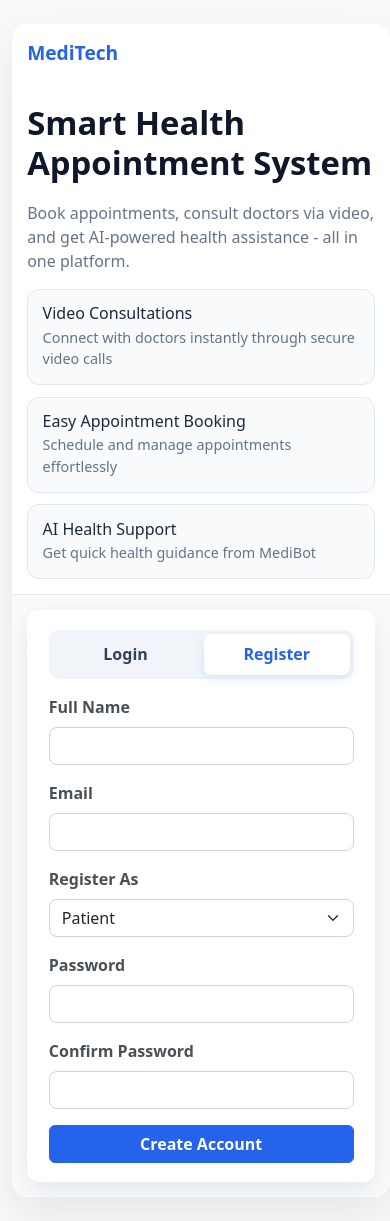
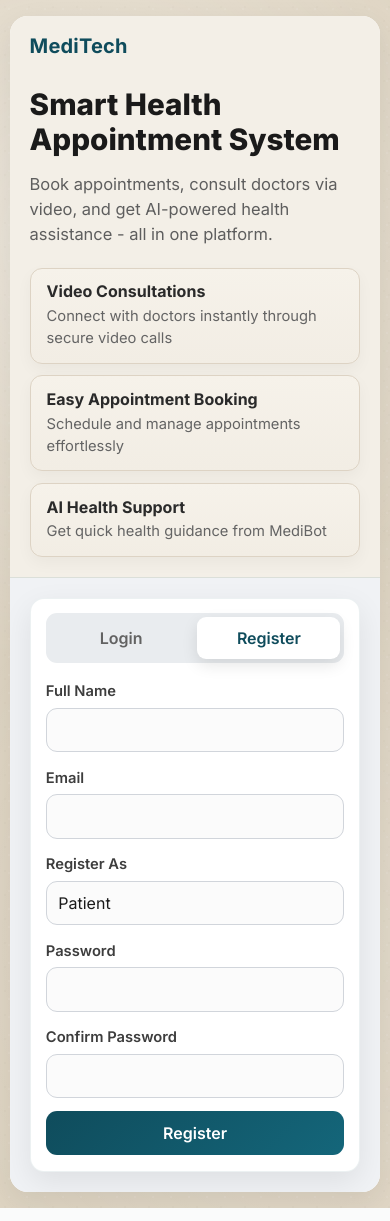
Before and after one commit to Dipanshu-Joshi/Health-Appointment-System, a Flask app: page /auth/register in a window 390 px wide. Run offline with Flask 3, Linux system fonts and the light colour scheme.

Commit message:
render ready

```diff
--- a/app.py
+++ b/app.py
@@ -121,7 +121,11 @@ def create_app() -> Flask:
     return app
 
 
+# WSGI entrypoint for production servers, e.g. `gunicorn app:app`.
+app = create_app()
+
+
 if __name__ == "__main__":
-    flask_app = create_app()
-    # Disable the reloader to avoid a second debug process holding the same port.
-    flask_app.run(debug=True, use_reloader=False)
+    port = int(os.environ.get("PORT", 5000))
+    debug = os.getenv("FLASK_DEBUG", "0") == "1"
+    app.run(host="0.0.0.0", port=port, debug=debug, use_reloader=debug)
--- a/static/css/style.css
+++ b/static/css/style.css
@@ -1,5 +1,100 @@
+:root {
+    --mt-bg: #ded4c2;
+    --mt-panel: #f3efe7;
+    --mt-surface: #f9f6f0;
+    --mt-right-panel: #f0f2f5;
+    --mt-primary: #0f4c5c;
+    --mt-primary-dark: #0c3f4d;
+    --mt-text: #1a1a1a;
+}
+
 body {
-    background-color: #f8f9fa;
+    background-color: var(--mt-bg);
+    font-family: "Inter", system-ui, -apple-system, "Segoe UI", sans-serif;
+    color: var(--mt-text);
+}
+
+.navbar.bg-primary {
+    background: linear-gradient(135deg, var(--mt-primary) 0%, #1b6679 100%) !important;
+}
+
+.card,
+.saas-card,
+.metric-card,
+.dashboard-card,
+.doctor-card,
+.appointment-item-card,
+.form-card {
+    background: var(--mt-surface);
+    border-color: #d6cebf;
+}
+
+.table {
+    --bs-table-bg: var(--mt-surface);
+    --bs-table-striped-bg: #f4eee4;
+    --bs-table-hover-bg: #efe7da;
+}
+
+.btn {
+    border-radius: 10px;
+    font-weight: 600;
+    transition: transform 0.2s ease, box-shadow 0.2s ease, background-color 0.2s ease, border-color 0.2s ease, color 0.2s ease;
+}
+
+.btn:hover,
+.btn:focus-visible {
+    transform: translateY(-1px);
+}
+
+.btn-primary,
+.btn-success {
+    background: linear-gradient(135deg, var(--mt-primary) 0%, #16667a 100%);
+    border-color: var(--mt-primary);
+    color: #fff;
+}
+
+.btn-primary:hover,
+.btn-primary:focus,
+.btn-success:hover,
+.btn-success:focus {
+    background: linear-gradient(135deg, var(--mt-primary-dark) 0%, #125464 100%);
+    border-color: var(--mt-primary-dark);
+    color: #fff;
+    box-shadow: 0 10px 18px rgba(15, 76, 92, 0.22);
+}
+
+.btn-outline-primary,
+.btn-outline-secondary,
+.btn-outline-dark {
+    background: #f6f0e5;
+    border-color: #c7bcab;
+    color: #3f3b34;
+}
+
+.btn-outline-primary:hover,
+.btn-outline-primary:focus,
+.btn-outline-secondary:hover,
+.btn-outline-secondary:focus,
+.btn-outline-dark:hover,
+.btn-outline-dark:focus {
+    background: #ece3d3;
+    border-color: #b4a790;
+    color: #2d2b27;
+    box-shadow: 0 8px 16px rgba(50, 39, 22, 0.14);
+}
+
+.btn-outline-danger {
+    border-color: #be5f5f;
+    color: #9d3434;
+    background: #f8eaea;
+}
+
+.btn-outline-danger:hover,
+.btn-outline-danger:focus {
+    background: #f2d3d3;
+    border-color: #9d3434;
+    color: #782525;
+    box-shadow: 0 8px 16px rgba(157, 52, 52, 0.2);
 }
 
 .flash-message {
@@ -173,149 +271,232 @@ body {
 
 .doctor-card .doctor-specialty {
     font-size: 0.9rem;
-    color: #64748b;
+    color: #626b72;
 }
 
 .auth-page {
-    width: min(1320px, 97vw);
+    width: min(1180px, 96vw);
     margin: 0 auto;
-    min-height: 90vh;
+    min-height: 100vh;
     display: flex;
     align-items: center;
     justify-content: center;
+    position: relative;
+    z-index: 1;
 }
 
 .auth-grid {
     display: grid;
-    grid-template-columns: 1.1fr 1fr;
-    min-height: 700px;
+    grid-template-columns: 1fr 0.95fr;
+    min-height: 640px;
     width: 100%;
-    border-radius: 16px;
+    border-radius: 22px;
     overflow: hidden;
-    box-shadow: 0 18px 40px rgba(15, 23, 42, 0.08);
+    box-shadow: 0 10px 30px rgba(0, 0, 0, 0.08);
     background: #ffffff;
 }
 
 .auth-left {
-    background: #ffffff;
-    padding: 1.75rem 2rem;
-    border-right: 1px solid #e5e7eb;
+    background: #f3efe7;
+    padding: 3rem 3.2rem;
+    border-right: 1px solid rgba(15, 76, 92, 0.08);
     display: flex;
     flex-direction: column;
     justify-content: center;
-    gap: 1rem;
+    gap: 1.2rem;
 }
 
 .auth-brand {
-    color: #2563eb;
+    color: #0f4c5c;
     font-weight: 700;
-    font-size: 1.2rem;
-    margin-bottom: 1.2rem;
+    letter-spacing: 0.01em;
+    font-size: 1.4rem;
+    line-height: 1;
+    margin-bottom: 1.05rem;
 }
 
 .auth-left h1 {
-    font-size: 2.05rem;
+    font-size: clamp(2.15rem, 2.6vw, 2.95rem);
     font-weight: 800;
-    color: #0f172a;
-    margin-bottom: 0.2rem;
+    line-height: 1.16;
+    color: #1a1a1a;
+    margin-bottom: 0.12rem;
     max-width: 500px;
 }
 
 .auth-left p {
-    color: #64748b;
+    color: #5e5e5e;
+    font-size: 1.03rem;
+    line-height: 1.5;
     margin-bottom: 0;
     max-width: 500px;
 }
 
 .auth-feature-list {
     display: grid;
-    gap: 0.7rem;
+    gap: 0.72rem;
     max-width: 500px;
+    margin-top: 0.45rem;
 }
 
 .auth-feature-box {
-    border: 1px solid #e2e8f0;
+    border: 1px solid #ddd3c4;
     border-radius: 12px;
-    padding: 0.9rem;
-    background: #f8fafc;
+    padding: 0.85rem 1rem;
+    background: linear-gradient(180deg, #f6f2ea 0%, #f2ede4 100%);
+    box-shadow: 0 6px 16px rgba(0, 0, 0, 0.04);
+    transition: transform 0.2s ease, box-shadow 0.2s ease, border-color 0.2s ease;
+}
+
+.auth-feature-box:hover {
+    transform: translateY(-2px);
+    border-color: #c8bdad;
+    box-shadow: 0 10px 22px rgba(0, 0, 0, 0.08);
 }
 
 .auth-feature-box h6 {
-    margin-bottom: 0.2rem;
-    color: #1e293b;
+    margin-bottom: 0.22rem;
+    color: #2a2a2a;
+    font-size: 1rem;
+    font-weight: 700;
 }
 
 .auth-feature-box p {
     margin-bottom: 0;
-    font-size: 0.9rem;
-    color: #64748b;
+    font-size: 0.92rem;
+    color: #646464;
 }
 
 .auth-right {
-    background: #f8fafc;
+    background: var(--mt-right-panel);
     display: flex;
     align-items: center;
     justify-content: center;
-    padding: 1.25rem;
+    padding: 2.15rem;
 }
 
 .auth-card {
-    width: min(560px, 100%);
+    width: min(430px, 100%);
     background: #ffffff;
-    border-radius: 12px;
-    padding: 1.2rem 1.35rem;
-    box-shadow: 0 8px 24px rgba(15, 23, 42, 0.08);
+    border-radius: 14px;
+    padding: 0.9rem 0.95rem 1rem;
+    box-shadow: 0 10px 30px rgba(0, 0, 0, 0.08);
+    border: 1px solid rgba(15, 76, 92, 0.08);
 }
 
 .auth-toggle {
     display: grid;
     grid-template-columns: 1fr 1fr;
-    gap: 0.35rem;
-    background: #f1f5f9;
-    border-radius: 10px;
-    padding: 0.25rem;
-    margin-bottom: 1rem;
+    gap: 0.3rem;
+    background: #e9ecef;
+    border-radius: 11px;
+    padding: 0.24rem;
+    margin-bottom: 0.95rem;
 }
 
 .auth-toggle-btn {
     border: 0;
-    border-radius: 8px;
+    border-radius: 9px;
     background: transparent;
-    padding: 0.55rem;
+    padding: 0.56rem;
     font-weight: 600;
-    color: #334155;
+    color: #626262;
+    transition: background-color 0.2s ease, color 0.2s ease, box-shadow 0.2s ease;
 }
 
 .auth-toggle-btn.active {
     background: #ffffff;
-    color: #2563eb;
-    box-shadow: 0 4px 12px rgba(37, 99, 235, 0.12);
+    color: #0f4c5c;
+    box-shadow: 0 6px 16px rgba(0, 0, 0, 0.1);
 }
 
 .auth-primary-btn {
-    background: #2563eb;
-    border-color: #2563eb;
+    background: linear-gradient(135deg, #0f4c5c 0%, #14667a 100%);
+    border: 0;
     color: #ffffff;
     font-weight: 600;
+    border-radius: 11px;
+    padding: 0.64rem 1rem;
+    transition: transform 0.2s ease, filter 0.2s ease, box-shadow 0.2s ease;
 }
 
 .auth-primary-btn:hover,
 .auth-primary-btn:focus {
-    background: #1d4ed8;
-    border-color: #1d4ed8;
+    background: linear-gradient(135deg, #0d4351 0%, #125d6f 100%);
     color: #ffffff;
+    transform: translateY(-1px);
+    box-shadow: 0 10px 20px rgba(15, 76, 92, 0.24);
 }
 
 .auth-card .form-control,
 .auth-card .form-select {
-    border-radius: 8px;
+    border-radius: 11px;
     border: 1px solid #d1d5db;
+    background: #fbfbfb;
+    color: #1a1a1a;
+    padding: 0.58rem 0.72rem;
 }
 
 .auth-card .form-control:focus,
 .auth-card .form-select:focus {
-    border-color: #2563eb;
-    box-shadow: 0 0 0 0.2rem rgba(37, 99, 235, 0.18);
+    border-color: #0f4c5c;
+    box-shadow: 0 0 0 0.2rem rgba(15, 76, 92, 0.15);
+    background: #ffffff;
+}
+
+.auth-card .form-label {
+    color: #3d3d3d;
+    font-size: 0.92rem;
+    font-weight: 600;
+    margin-bottom: 0.34rem;
+}
+
+.auth-card .mb-3 {
+    margin-bottom: 0.78rem !important;
+}
+
+.auth-main {
+    position: relative;
+    min-height: 100vh;
+    padding: 2rem 1rem;
+    display: flex;
+    align-items: center;
+    isolation: isolate;
+    background:
+        radial-gradient(circle at 22% 20%, rgba(255, 255, 255, 0.42) 0%, rgba(255, 255, 255, 0) 42%),
+        radial-gradient(circle at 86% 78%, rgba(255, 255, 255, 0.12) 0%, rgba(255, 255, 255, 0) 44%),
+        var(--mt-bg);
+}
+
+.auth-main::before {
+    content: "";
+    position: absolute;
+    inset: 0;
+    z-index: -1;
+    pointer-events: none;
+    opacity: 0.45;
+    background-image:
+        radial-gradient(circle at 20% 30%, rgba(120, 98, 68, 0.06) 0 1px, transparent 1.1px),
+        radial-gradient(circle at 80% 70%, rgba(120, 98, 68, 0.045) 0 1px, transparent 1.1px),
+        radial-gradient(circle at 50% 50%, rgba(255, 255, 255, 0.2) 0 0.9px, transparent 1px);
+    background-size: 24px 24px, 30px 30px, 18px 18px;
+}
+
+.auth-main::after {
+    content: "";
+    position: absolute;
+    right: 3.1rem;
+    bottom: 2.55rem;
+    width: 54px;
+    height: 54px;
+    pointer-events: none;
+    opacity: 0.62;
+    z-index: -1;
+    background:
+        linear-gradient(transparent 47%, rgba(255, 255, 255, 0.9) 48%, rgba(255, 255, 255, 0.9) 52%, transparent 53%),
+        linear-gradient(90deg, transparent 47%, rgba(255, 255, 255, 0.9) 48%, rgba(255, 255, 255, 0.9) 52%, transparent 53%);
+    transform: rotate(45deg);
+    filter: drop-shadow(0 4px 10px rgba(196, 181, 156, 0.45));
 }
 
 .bot-button {
@@ -677,19 +858,44 @@ body {
     .auth-grid {
         grid-template-columns: 1fr;
         min-height: auto;
+        border-radius: 18px;
     }
 
     .auth-left,
     .auth-right {
-        padding: 0.95rem;
+        padding: 1.25rem;
     }
 
     .auth-left {
         border-right: 0;
-        border-bottom: 1px solid #e5e7eb;
+        border-bottom: 1px solid rgba(15, 76, 92, 0.1);
+        gap: 0.9rem;
     }
 
     .auth-page {
         min-height: auto;
     }
+
+    .auth-card {
+        width: 100%;
+    }
+
+    .auth-brand {
+        font-size: 1.25rem;
+    }
+
+    .auth-left h1 {
+        font-size: 1.85rem;
+    }
+
+    .auth-main {
+        padding: 1rem 0.6rem;
+    }
+
+    .auth-main::after {
+        right: 1.2rem;
+        bottom: 1.4rem;
+        width: 40px;
+        height: 40px;
+    }
 }
--- a/templates/auth/login.html
+++ b/templates/auth/login.html
@@ -70,7 +70,7 @@
 						<label for="register_confirm_password" class="form-label">Confirm Password</label>
 						<input type="password" class="form-control" id="register_confirm_password" name="confirm_password" required>
 					</div>
-					<button type="submit" class="btn auth-primary-btn w-100">Create Account</button>
+					<button type="submit" class="btn auth-primary-btn w-100">Register</button>
 				</form>
 			</div>
 		</section>
--- a/templates/auth/register.html
+++ b/templates/auth/register.html
@@ -70,7 +70,7 @@
 						<label for="register_confirm_password" class="form-label">Confirm Password</label>
 						<input type="password" class="form-control" id="register_confirm_password" name="confirm_password" required>
 					</div>
-					<button type="submit" class="btn auth-primary-btn w-100">Create Account</button>
+					<button type="submit" class="btn auth-primary-btn w-100">Register</button>
 				</form>
 			</div>
 		</section>
--- a/templates/base.html
+++ b/templates/base.html
@@ -4,6 +4,9 @@
     <meta charset="utf-8">
     <meta name="viewport" content="width=device-width, initial-scale=1">
     <title>{% block title %}MediTech Healthcare Platform{% endblock %}</title>
+    <link rel="preconnect" href="https://fonts.googleapis.com">
+    <link rel="preconnect" href="https://fonts.gstatic.com" crossorigin>
+    <link href="https://fonts.googleapis.com/css2?family=Inter:wght@400;500;600;700;800&display=swap" rel="stylesheet">
     <link href="https://cdn.jsdelivr.net/npm/bootstrap@5.3.3/dist/css/bootstrap.min.css" rel="stylesheet">
     <link rel="stylesheet" href="{{ url_for('static', filename='css/style.css') }}">
 </head>
@@ -61,7 +64,7 @@
         </div>
     </nav>
     {% endif %}
-    <main class="container py-4">
+    <main class="{% if auth_screen %}auth-main{% else %}container py-4{% endif %}">
 {% endif %}
 
     {% with messages = get_flashed_messages(with_categories=true) %}
```
Also changed, not shown: other parts of static/css/style.css (+25 -22 lines), requirements.txt (+5 -4 lines), static/uploads/profiles/5fa0f9c469294b39a2448768c6236b55.png (added), static/uploads/profiles/b1e96d5dd8f646ada87216a8aaaca7d2.png (added).
